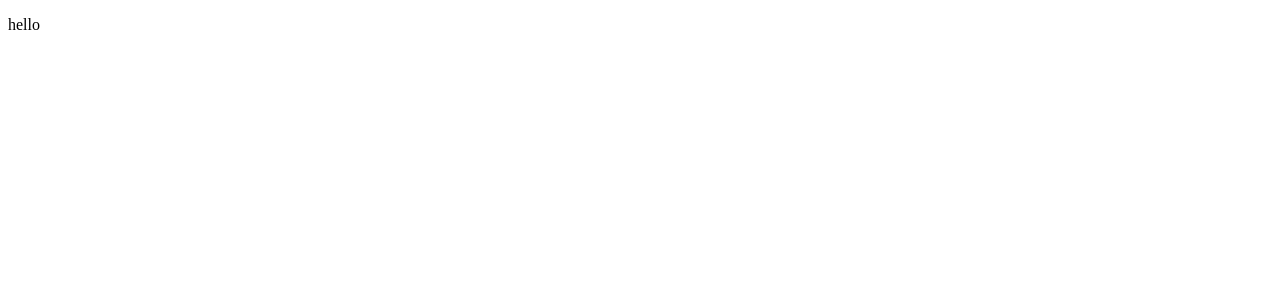
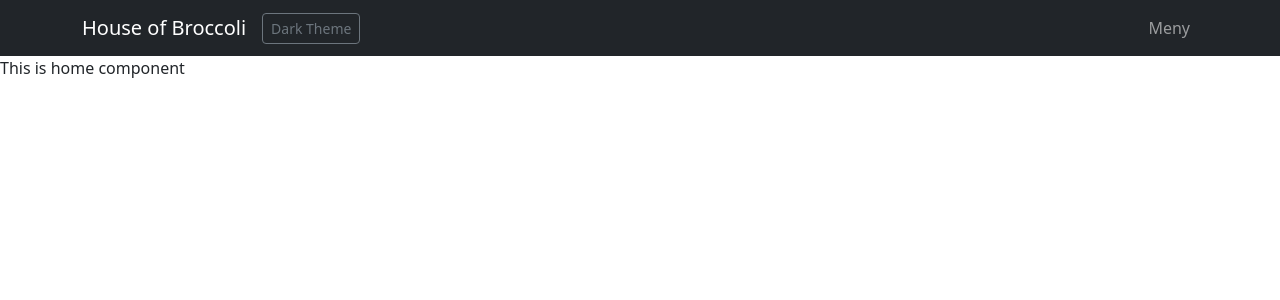
Before and after one commit to Jari1980/ReactFastFoodMeny, a React (Vite) app: page / in a window 1280 px wide. Shown: the top 300 px of the page. Built offline with nearby package versions, Linux system fonts and the light colour scheme.

Commit message:
navbar inplace, router in use for home-meny, button can toggle light and dark w/o doing anything yet

```diff
--- /dev/null
+++ b/src/components/Home.jsx
@@ -0,0 +1,11 @@
+import React from 'react';
+
+const Home = () => {
+    return (
+        <div>
+            <p>This is home component</p>
+        </div>
+    );
+};
+
+export default Home;
--- /dev/null
+++ b/src/components/Meny.jsx
@@ -0,0 +1,11 @@
+import React from 'react';
+
+const Meny = () => {
+    return (
+        <div>
+            <p>This is meny component, will add components to this</p>
+        </div>
+    );
+};
+
+export default Meny;
--- /dev/null
+++ b/src/components/NavbarComp.jsx
@@ -0,0 +1,36 @@
+import React, { useState } from 'react';
+import { Navbar, Container, Button, Nav } from 'react-bootstrap';
+import { Link } from 'react-router-dom';
+
+
+const NavbarComp = () => {
+  const [dark, setDark] = useState(false)
+
+  function handleClick(){
+    if(dark){
+      setDark(false)
+    }
+    else{
+      setDark(true)
+    }
+  }
+
+    return (
+        <>
+        <Navbar expand="lg" bg="dark" data-bs-theme="dark" sticky="top">
+        <Container >
+          <Navbar.Brand as={Link} to="/home">House of Broccoli</Navbar.Brand>
+          <Button variant="outline-secondary" size="sm" onClick={handleClick}>{dark ? 'Light Theme' : 'Dark Theme'}</Button>
+          <Navbar.Toggle aria-controls="basic-navbar-nav" />
+          <Navbar.Collapse id="basic-navbar-nav">
+            <Nav className="ms-auto">
+              <Nav.Link as={Link} to="/meny">Meny</Nav.Link>
+            </Nav>
+          </Navbar.Collapse>
+        </Container>
+      </Navbar>
+        </>
+    );
+};
+
+export default NavbarComp;
--- a/src/main.jsx
+++ b/src/main.jsx
@@ -1,9 +1,18 @@
-import { StrictMode } from 'react'
 import { createRoot } from 'react-dom/client'
+import { BrowserRouter, Route, Routes } from 'react-router-dom'
+import NavbarComp from './components/NavbarComp'
+import 'bootstrap/dist/css/bootstrap.css'
+import Home from './components/Home'
+import Meny from './components/Meny'
 
 
 createRoot(document.getElementById('root')).render(
-  <StrictMode>
-    <p>hello</p>
-  </StrictMode>,
+  <BrowserRouter>
+  <NavbarComp />
+  <Routes>
+    <Route exact path='/' element={<Home />} />
+    <Route path='/home' element={<Home />} />
+    <Route path='/meny' element={<Meny />} />
+  </Routes>
+  </BrowserRouter>
 )
```
